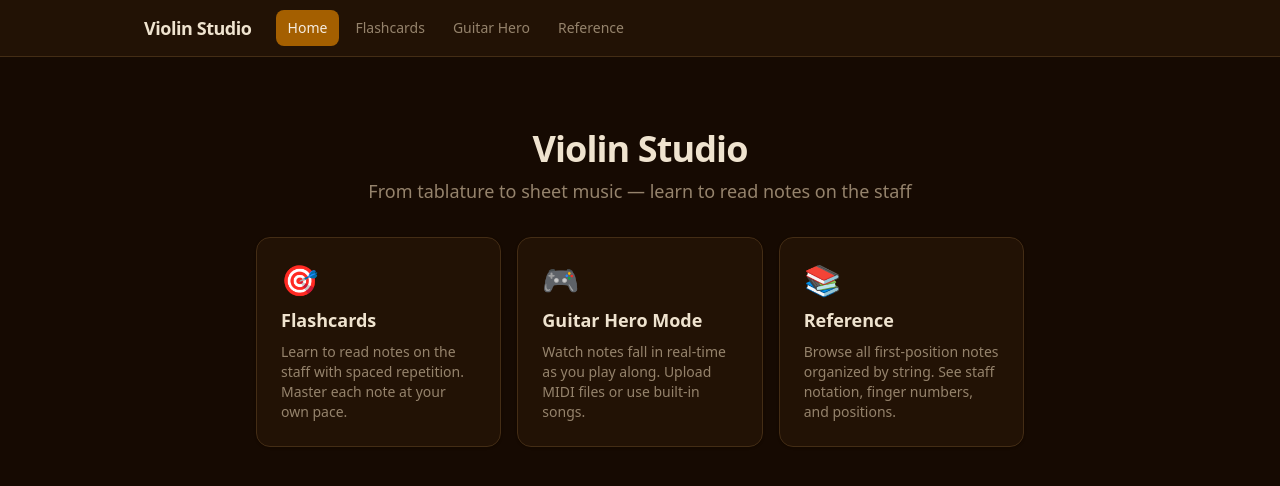
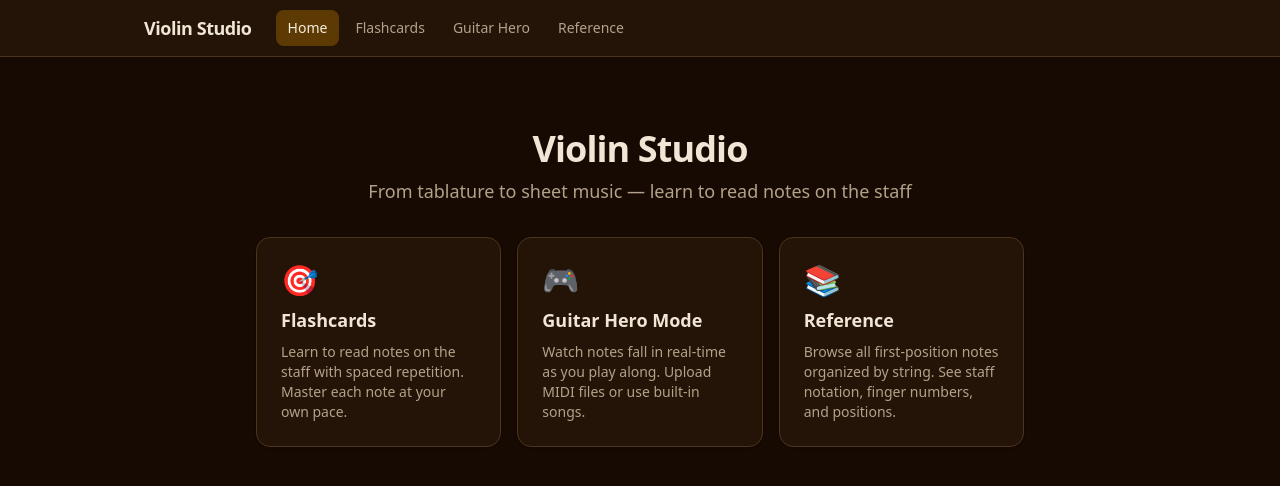
Before and after one commit to Mirato1/violin-studio, a Next.js app: page / in a window 1280 px wide. Shown: the top 486 px of the page. Built offline with nearby package versions, Linux system fonts and the light colour scheme.

Commit message:
🎨 Update global styles and navbar: Refine color variables for improved visual consistency in dark mode and enhance navbar hover effects for better user experience.

```diff
--- a/src/app/globals.css
+++ b/src/app/globals.css
@@ -84,36 +84,36 @@
 
 .dark {
   --background: oklch(0.16 0.03 65);
-  --foreground: oklch(0.92 0.03 80);
-  --card: oklch(0.20 0.035 60);
-  --card-foreground: oklch(0.92 0.03 80);
-  --popover: oklch(0.20 0.035 60);
-  --popover-foreground: oklch(0.92 0.03 80);
-  --primary: oklch(0.75 0.15 85);
-  --primary-foreground: oklch(0.16 0.03 65);
+  --foreground: oklch(0.93 0.025 80);
+  --card: oklch(0.21 0.035 60);
+  --card-foreground: oklch(0.93 0.025 80);
+  --popover: oklch(0.21 0.035 60);
+  --popover-foreground: oklch(0.93 0.025 80);
+  --primary: oklch(0.78 0.15 85);
+  --primary-foreground: oklch(0.14 0.03 65);
   --secondary: oklch(0.28 0.04 65);
-  --secondary-foreground: oklch(0.92 0.03 80);
+  --secondary-foreground: oklch(0.93 0.025 80);
   --muted: oklch(0.28 0.04 65);
-  --muted-foreground: oklch(0.62 0.04 75);
-  --accent: oklch(0.55 0.14 70);
-  --accent-foreground: oklch(0.95 0.02 80);
+  --muted-foreground: oklch(0.72 0.04 78);
+  --accent: oklch(0.38 0.08 70);
+  --accent-foreground: oklch(0.95 0.025 80);
   --destructive: oklch(0.55 0.2 25);
-  --border: oklch(0.32 0.05 65);
-  --input: oklch(0.32 0.05 65);
-  --ring: oklch(0.75 0.15 85);
-  --chart-1: oklch(0.75 0.15 85);
+  --border: oklch(0.35 0.05 65);
+  --input: oklch(0.35 0.05 65);
+  --ring: oklch(0.78 0.15 85);
+  --chart-1: oklch(0.78 0.15 85);
   --chart-2: oklch(0.55 0.14 70);
   --chart-3: oklch(0.6 0.15 30);
   --chart-4: oklch(0.7 0.1 75);
   --chart-5: oklch(0.45 0.1 300);
-  --sidebar: oklch(0.20 0.035 60);
-  --sidebar-foreground: oklch(0.92 0.03 80);
-  --sidebar-primary: oklch(0.75 0.15 85);
-  --sidebar-primary-foreground: oklch(0.92 0.03 80);
+  --sidebar: oklch(0.21 0.035 60);
+  --sidebar-foreground: oklch(0.93 0.025 80);
+  --sidebar-primary: oklch(0.78 0.15 85);
+  --sidebar-primary-foreground: oklch(0.93 0.025 80);
   --sidebar-accent: oklch(0.28 0.04 65);
-  --sidebar-accent-foreground: oklch(0.92 0.03 80);
-  --sidebar-border: oklch(0.32 0.05 65);
-  --sidebar-ring: oklch(0.75 0.15 85);
+  --sidebar-accent-foreground: oklch(0.93 0.025 80);
+  --sidebar-border: oklch(0.35 0.05 65);
+  --sidebar-ring: oklch(0.78 0.15 85);
 }
 
 @layer base {
--- a/src/components/layout/Navbar.tsx
+++ b/src/components/layout/Navbar.tsx
@@ -26,7 +26,7 @@ export default function Navbar() {
               key={item.href}
               href={item.href}
               className={cn(
-                "rounded-md px-3 py-2 text-sm font-medium transition-colors hover:bg-accent",
+                "rounded-md px-3 py-2 text-sm font-medium transition-colors hover:bg-accent hover:text-accent-foreground",
                 pathname === item.href
                   ? "bg-accent text-accent-foreground"
                   : "text-muted-foreground"
```
